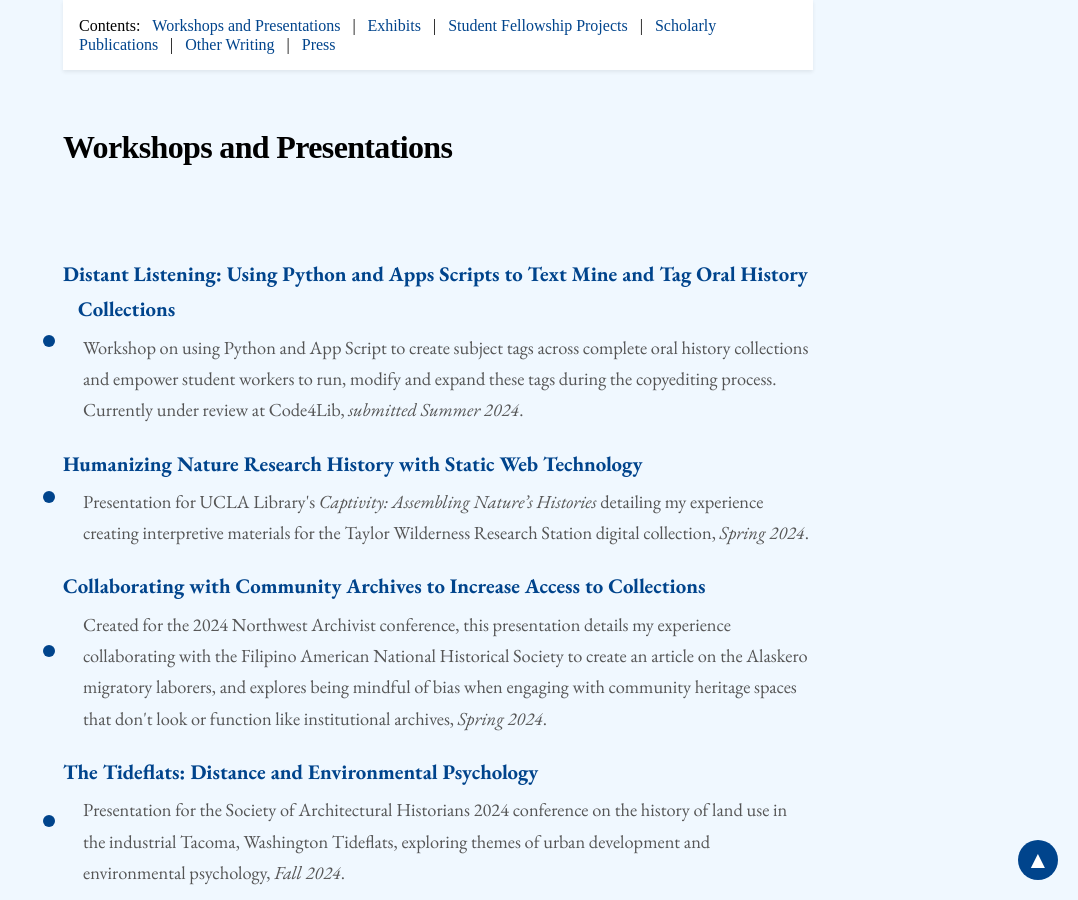
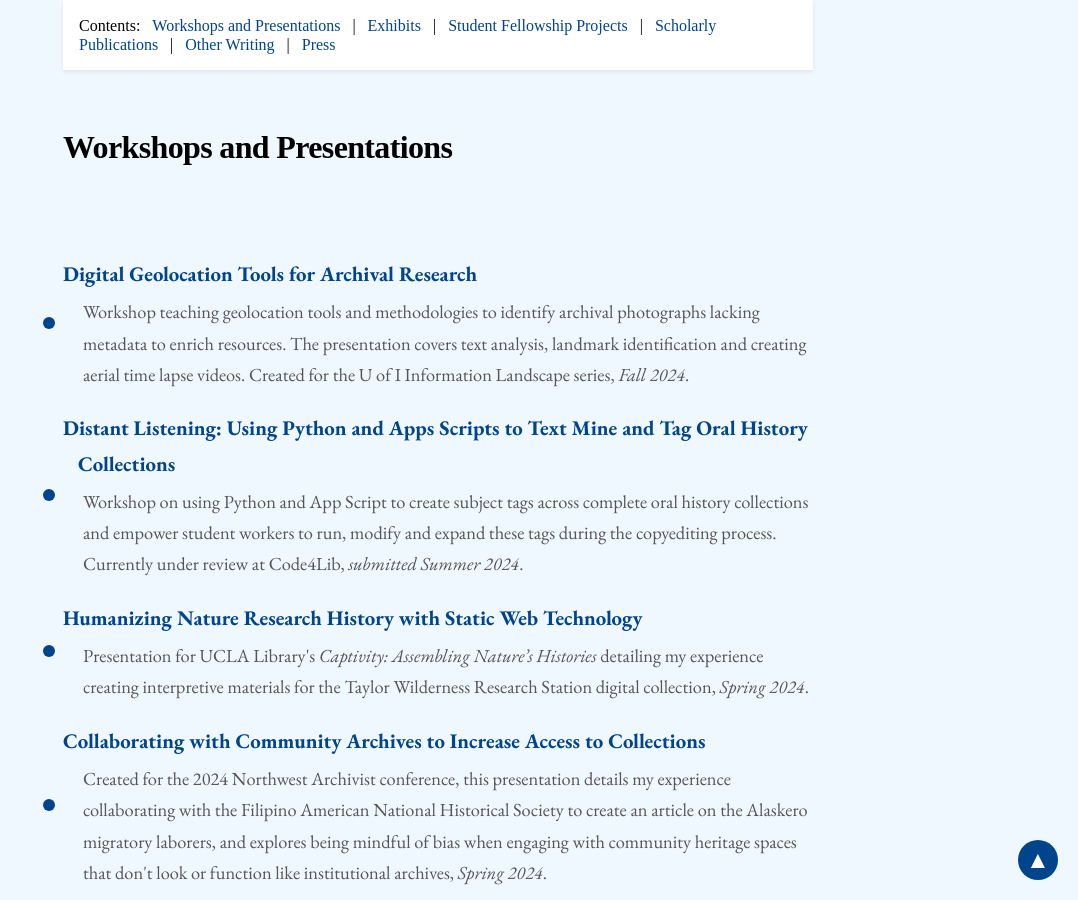
Before and after one commit to aweymo/base, a Jekyll site: the page built from index.md, in a window 1280 px wide and 900 px high, scrolled down 879 px. Shown: the whole window, without its empty margins (202-1280 px from the left). Built offline with Jekyll 4.4.1, drawn with Linux system fonts in a browser that asks for light colours; nearby versions of some CDN libraries; some web fonts are replaced.

Commit message:
geolocation tools

```diff
--- a/index.md
+++ b/index.md
@@ -44,6 +44,10 @@ Andrew Weymouth is the Digital Initiatives Librarian at University of Idaho, pri
 ## Workshops and Presentations
 
 <ul class="triangle-list">
+    <li>
+        <a href="https://aweymo-ui.github.io/geolocation" target="_blank">Digital Geolocation Tools for Archival Research</a>
+        <span class="description">Workshop teaching geolocation tools and methodologies to identify archival photographs lacking metadata to enrich resources. The presentation covers text analysis, landmark identification and creating aerial time lapse videos. Created for the U of I Information Landscape series, <i>Fall 2024</i>.</span>
+    </li>
     <li>
         <a href="https://aweymo-ui.github.io/distant_listening" target="_blank">Distant Listening: Using Python and Apps Scripts to Text Mine and Tag Oral History Collections</a>
         <span class="description">Workshop on using Python and App Script to create subject tags across complete oral history collections and empower student workers to run, modify and expand these tags during the copyediting process. Currently under review at Code4Lib, <i>submitted Summer 2024</i>.</span>
```
Also changed, not shown: Gemfile.lock.
